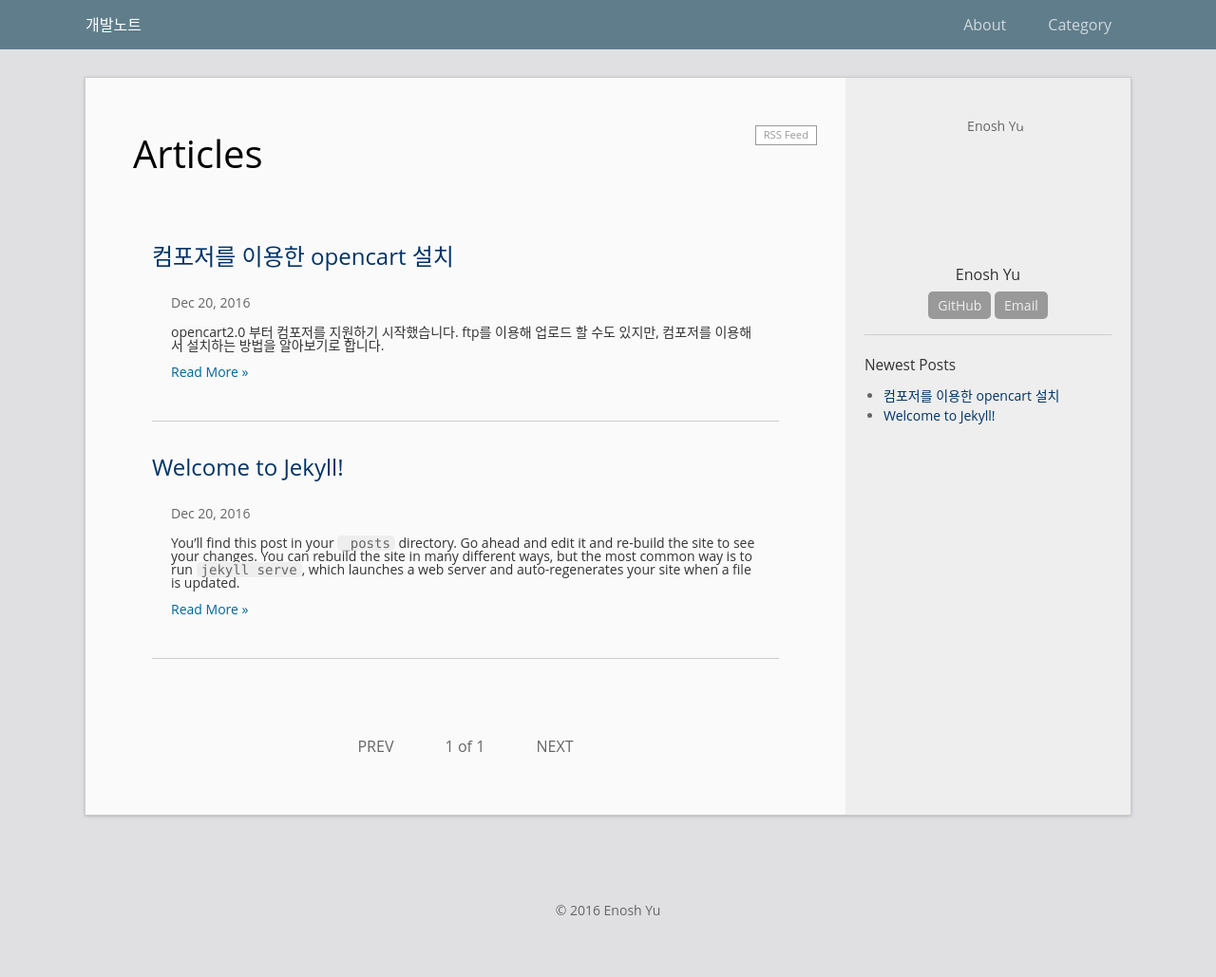
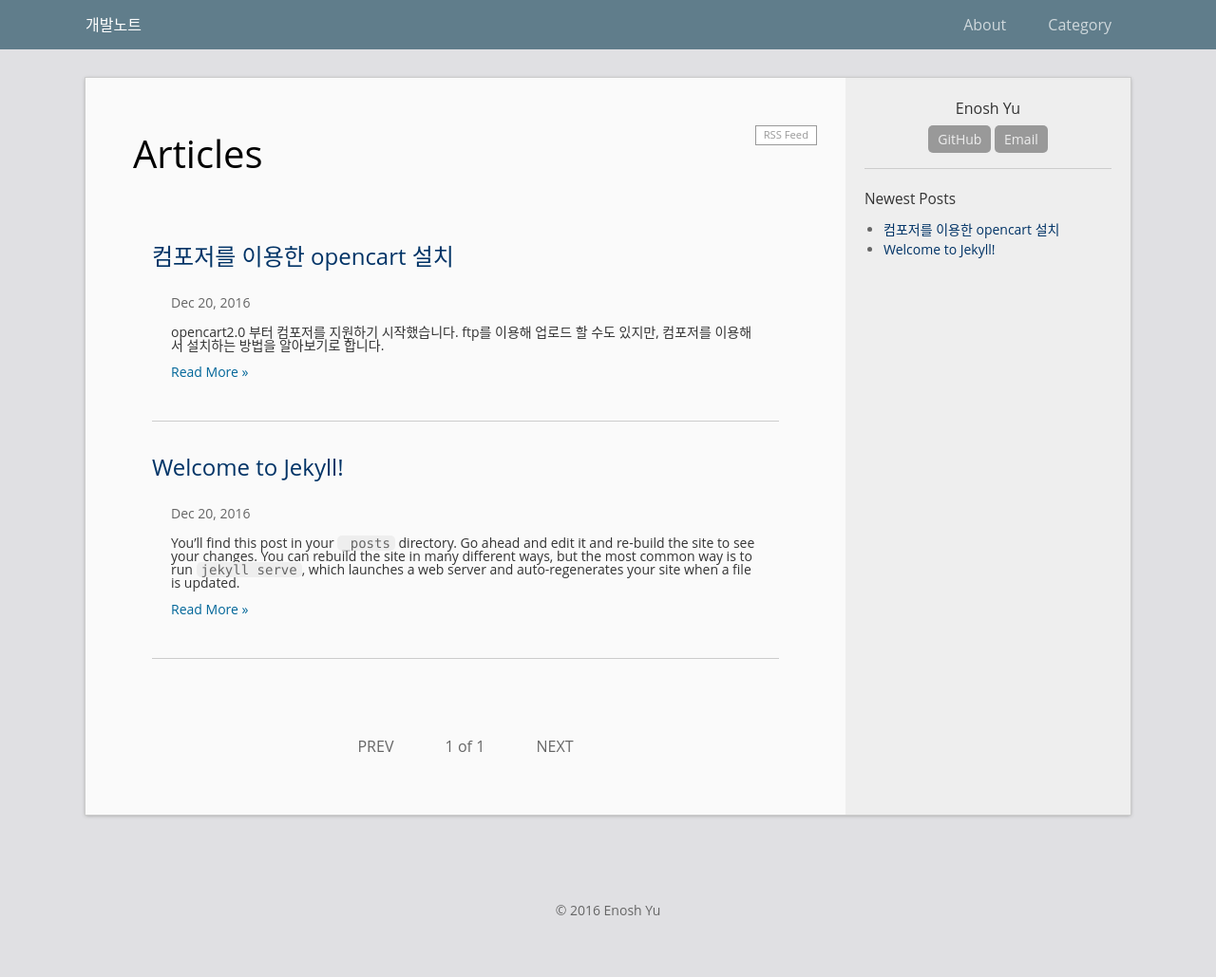
Before and after one commit to Enosh-Yu/enosh-yu.github.io, a Jekyll site: the page built from index.html, in a window 1280 px wide. Shown: the whole page at 95% size. Built offline with Jekyll 4.4.1, drawn with Linux system fonts in a browser that asks for light colours; the list of posts is cut into pages by our own code.

Commit message:
change sidebar

```diff
--- a/_config.yml
+++ b/_config.yml
@@ -19,7 +19,7 @@
 url: "" # the base hostname & protocol for your site, e.g. http://example.com
 github_username:  enosh-yu
 author: Enosh Yu
-# profile: One sentence introducing yourself.
+profile: web developer
 
 permalink: /archivers/:title
 gems:
--- a/_includes/sidebar.html
+++ b/_includes/sidebar.html
@@ -1,5 +1,5 @@
 <div class="col-box col-box-author">
-  <img class="avatar" src="{{ site.avatar }}" alt="{{ site.author }}">
+  <!-- img class="avatar" src="{{ site.avatar }}" alt="{{ site.author }}" -->
   <div class="col-box-title name">{{ site.author }}</div>
   <p>{{ site.profile }}</p>
   <p class="contact">
```
